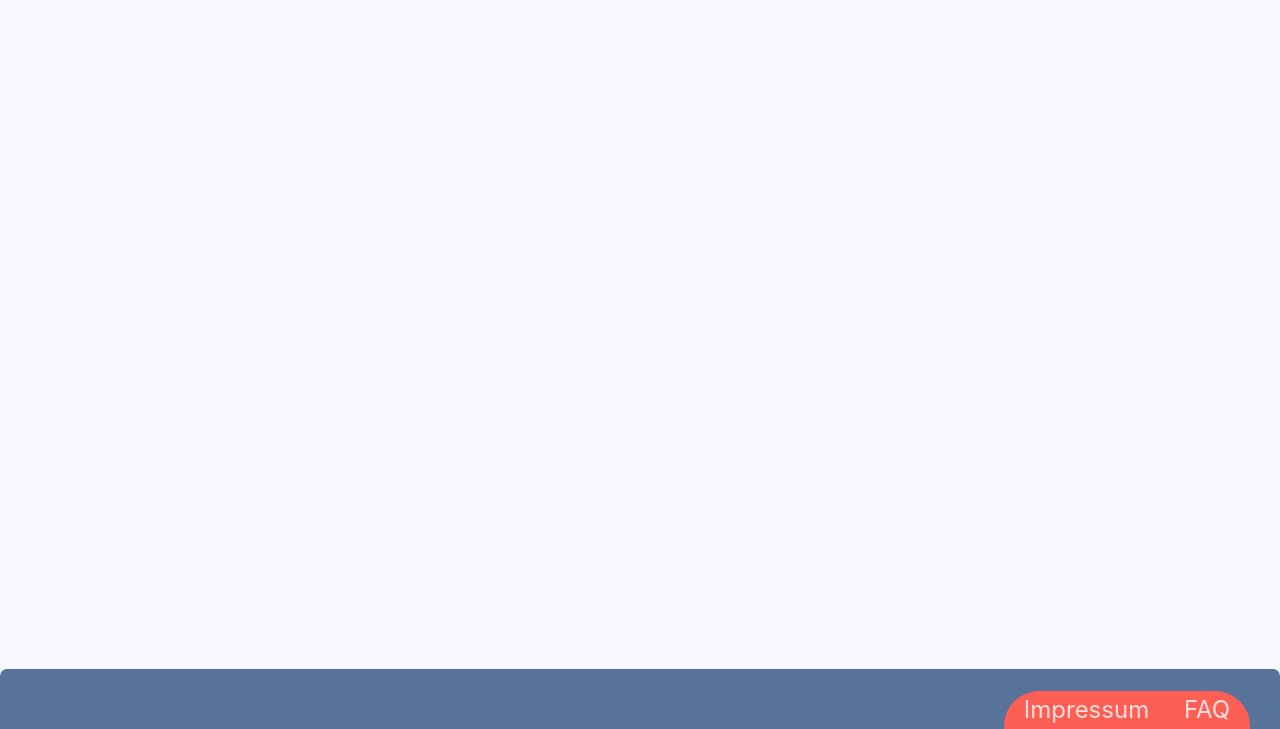
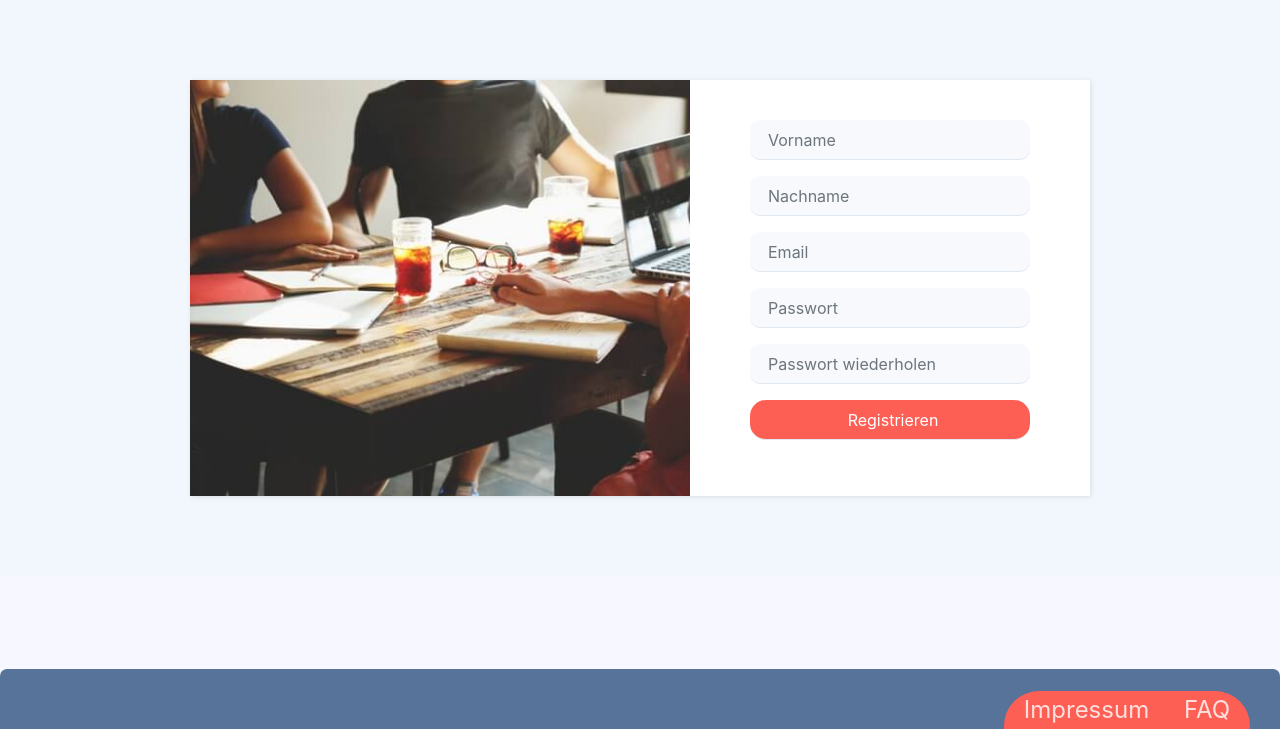
Before and after one commit to ChillySpiral/StudyShare, a PHP site: page / in a window 1280 px wide. Shown: the part 71-800 px from the top of the page. Run offline with PHP 8.4, Linux system fonts and the light colour scheme.

Commit message:
Added CSS Styling to Signup

```diff
--- /dev/null
+++ b/CSS/Registration-Form-with-Photo.css
@@ -0,0 +1,84 @@
+.register-photo {
+  background: #f1f7fc;
+  padding: 80px 0;
+}
+
+.register-photo .image-holder {
+  display: table-cell;
+  width: auto;
+  background: url(../images/static-images/meeting.jpg);
+  background-size: cover;
+}
+
+.register-photo .form-container {
+  display: table;
+  max-width: 900px;
+  width: 90%;
+  margin: 0 auto;
+  box-shadow: 1px 1px 5px rgba(0,0,0,0.1);
+}
+
+.register-photo form {
+  display: table-cell;
+  width: 400px;
+  background-color: #ffffff;
+  padding: 40px 60px;
+  color: #505e6c;
+}
+
+@media (max-width:991px) {
+  .register-photo form {
+    padding: 40px;
+  }
+}
+
+.register-photo form h2 {
+  font-size: 24px;
+  line-height: 1.5;
+  margin-bottom: 30px;
+}
+
+.register-photo form .form-control {
+  background: #f7f9fc;
+  border: none;
+  border-bottom: 1px solid #dfe7f1;
+  border-radius: 0px;
+  box-shadow: none;
+  outline: none;
+  color: inherit;
+  text-indent: 6px;
+  height: 40px;
+}
+
+.register-photo form .form-check {
+  font-size: 13px;
+  line-height: 20px;
+}
+
+.register-photo form .btn-primary {
+  background: #f4476b;
+  border: none;
+  border-radius: 4px;
+  padding: 11px;
+  box-shadow: none;
+  margin-top: 35px;
+  text-shadow: none;
+  outline: none !important;
+}
+
+.register-photo form .btn-primary:hover, .register-photo form .btn-primary:active {
+  background: #eb3b60;
+}
+
+.register-photo form .btn-primary:active {
+  transform: translateY(1px);
+}
+
+.register-photo form .already {
+  display: block;
+  text-align: center;
+  font-size: 12px;
+  color: #6f7a85;
+  opacity: 0.9;
+  text-decoration: none;
+}
--- a/Components/signup.php
+++ b/Components/signup.php
@@ -1,43 +1,26 @@
-<!DOCTYPE html>
-<html lang="en">
 
-<head>
-    <meta charset="utf-8">
-    <meta name="viewport" content="width=device-width, initial-scale=1.0, shrink-to-fit=no">
-    <title>Studyshare</title>
-</head>
-
-<body>
-    <div style="background: #f7f7ff;">
-        <div>
-        <img src="img_hello.jpg" alt="whoops" width="500" height="500">
-        </div>
-        <div>
-            <div>
-                <label for="vorname">Vorname: </label>
-                <input type="text" id="vorname" name="vorname">
+<section class="register-photo">
+    <div class="form-container" style="background: #f7f7ff;">
+        <div class="image-holder"></div>
+        <form method="post">
+            <div class="form-group">
+                <input class="form-control" type="text" id="vorname" name="vorname" placeholder="Vorname" style="border-radius: 10px;">
             </div>
-            <div>
-                <label for="nachname">Nachname: </label>
-                <input type="text" id="nachname" name="nachname">
+            <div class="form-group">
+                <input class="form-control" type="text" id="nachname" name="nachname" placeholder="Nachname" style="border-radius: 10px;">
             </div>
-            <div>
-                <label for="email">E-Mail: </label>
-                <input type="email" id="email" name="email">
+            <div class="form-group">
+                <input class="form-control" type="email" id="email" name="email" placeholder="Email" style="border-radius: 10px;">
             </div>
-            <div>
-                <label for="passwort">Passwort: </label>
-                <input type="password" id="password" name="password">
+            <div class="form-group">
+                <input class="form-control" type="password" id="password" name="password" placeholder="Passwort" style="border-radius: 10px;">
                 </div>
-            <div>
-                <label for="passwort2">Passwort widerholen: </label>
-                <input type="password" id="password2" name="password2">
+            <div class="form-group">
+                <input class="form-control" type="password" id="password2" name="password2" placeholder="Passwort wiederholen" style="border-radius: 10px;">
             </div>
-            <div>
-                <input type="submit" value="Registrieren">
+            <div class="form-group">
+                <input class="form-control" type="submit" value="Registrieren" style="background: #fe5f55;border-radius: 16px;padding: 8px; color: white;">
             </div>
-        </div>
+        </form>
     </div>
-</body>
-
-</html>
+</section>
--- a/index.php
+++ b/index.php
@@ -7,6 +7,8 @@
     <title>Studyshare</title>
     <link rel="stylesheet" href="CSS/bootstrap/css/bootstrap.min.css">
     <link rel="stylesheet" href="CSS/Footer-Basic.css">
+    <link rel="stylesheet" href="CSS/Login-Form-Clean.css">
+    <link rel="stylesheet" href="CSS/Registration-Form-with-Photo.css">
     <link rel="stylesheet" href="CSS/styles.css">
 </head>
 
@@ -21,6 +23,7 @@
             </div>
         </div>
     </nav>
+    <?php include 'components/signup.php'; ?>
     <footer class="d-flex justify-content-end footer-basic" id="my-footer">
         <ul class="list-inline" style="background: #fe5f55;margin-top: 22px;margin-right: 30px;padding-right: 10px;padding-left: 10px;border-top-left-radius: 35px;border-top-right-radius: 35px;font-size: 24px;color: rgb(255,255,255);">
             <li class="list-inline-item"><a href="#">Impressum</a></li>
```
Also changed, not shown: CSS/Login-Form-Clean.css (added, +67 -0 lines), images/static-images/meeting.jpg (added).
